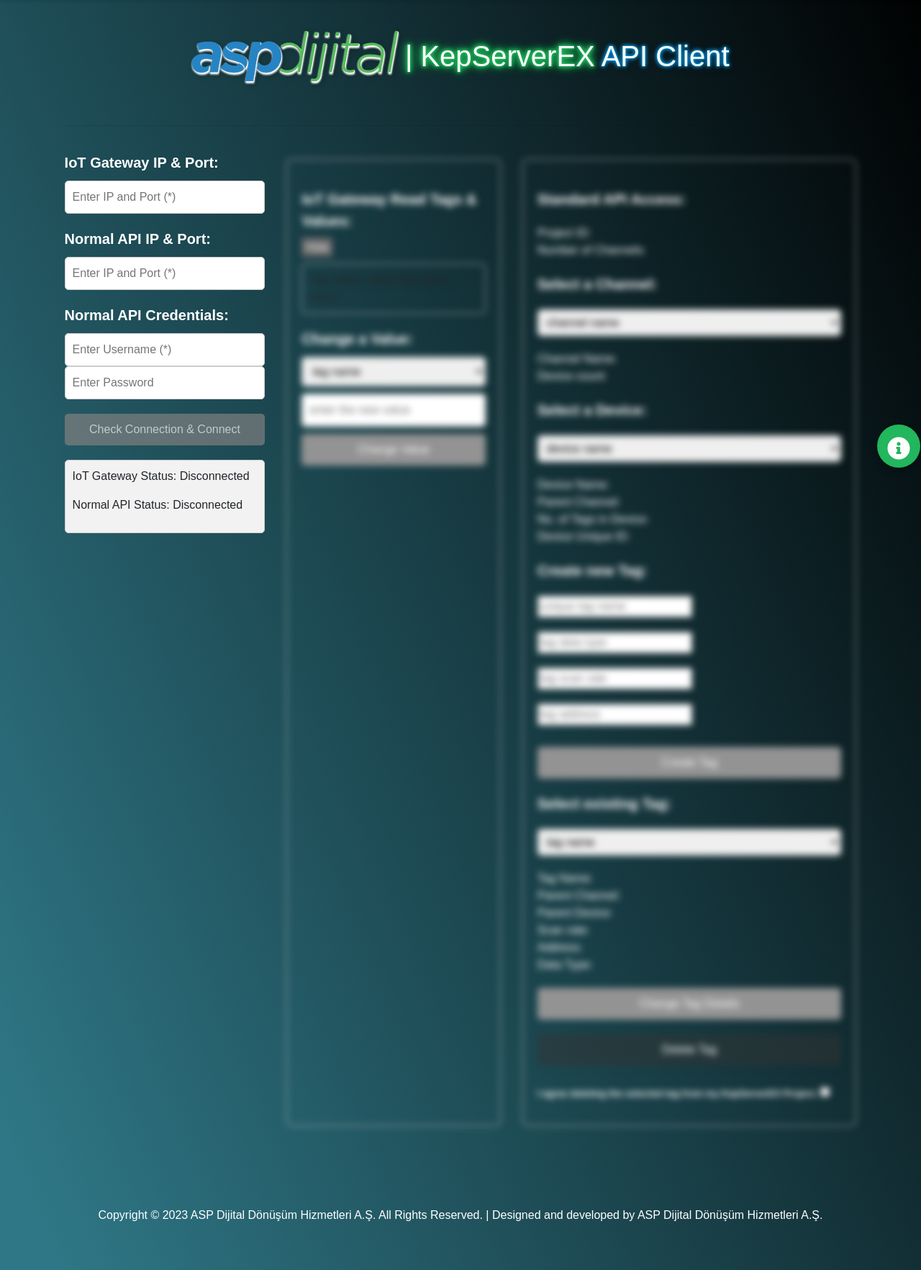
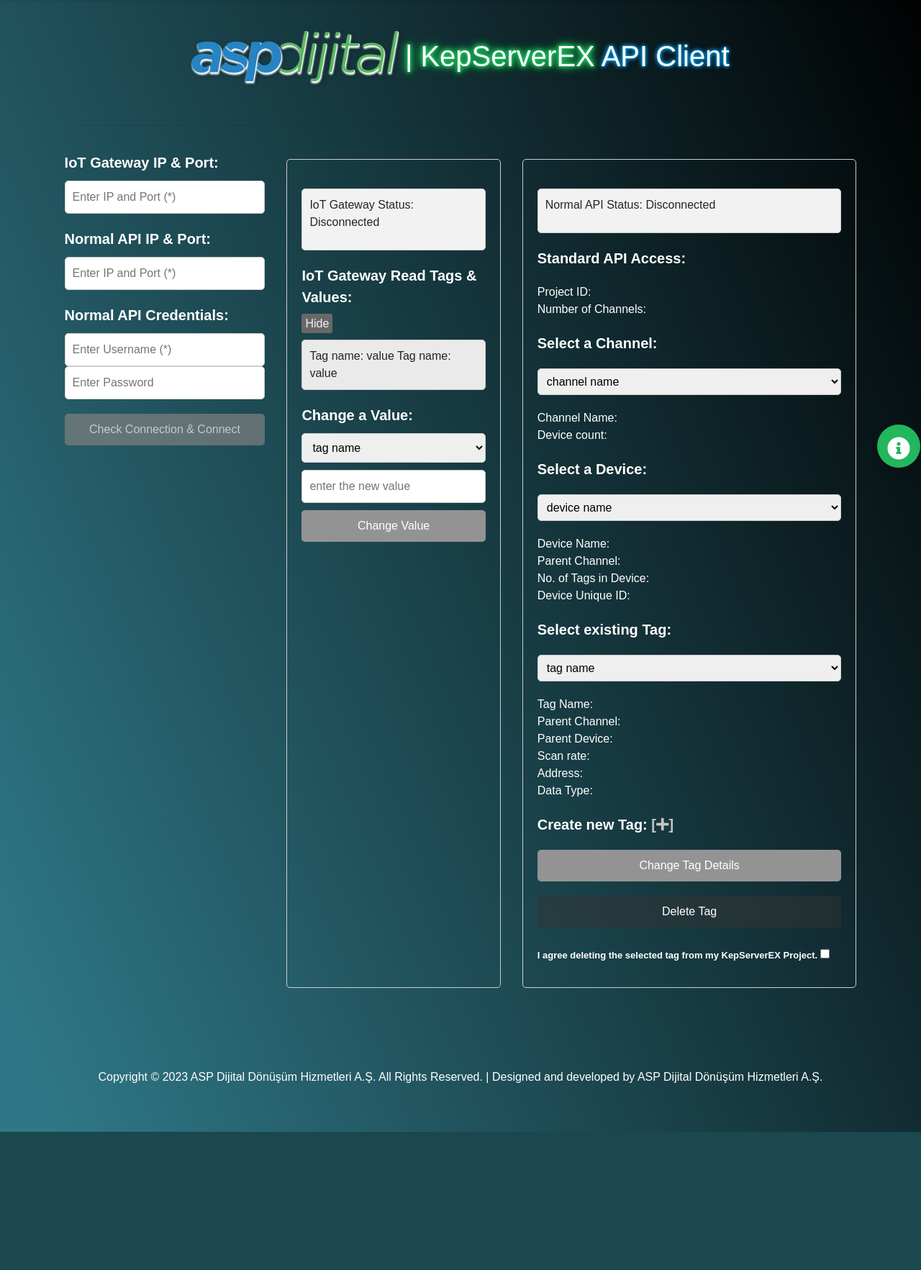
Before and after one commit to yunusemrejr/KepServerEX-Full-Web-API-Client, a PHP site: page / in a window 1280 px wide. Shown: the part 70-1835 px from the top of the page at 72% size. After the commit the page ends 1643 px from the top, so only its background shows below. Run offline with PHP 8.4, Linux system fonts and the light colour scheme; some libraries are stand-ins or nearby versions; some web fonts are replaced.

Commit message:
Add files via upload

```diff
--- a/configAPI.js
+++ b/configAPI.js
@@ -393,3 +393,12 @@ function deleteselectedtag(selectedTypeNameTAG, username, password) {
 
     document.getElementById("chkbx").checked = false;
 }
+
+
+const showcreatenewtag=()=>{
+    document.getElementById('shown').style.display='block';
+}
+
+
+
+const demo =`172.16.4.250:39320 | 172.16.4.250:57412`;
--- a/index.html
+++ b/index.html
@@ -13,9 +13,7 @@
     <link rel="stylesheet" href="style.css">
 
     <link rel="stylesheet" href="https://cdnjs.cloudflare.com/ajax/libs/font-awesome/5.15.3/css/all.min.css" />
-
-
-</head>
+ </head>
 
 <body>
     <div id="bodyContainer">
@@ -51,13 +49,14 @@
                     <input type="text" id="normal-api_pss" placeholder="Enter Password">
                 </div>
                 <button id="checkbtn" onclick="checkConnection()">Check Connection & Connect</button>
-                <div class="status">
-                    <p>IoT Gateway Status: <span id="iot-gateway-status">Disconnected</span></p>
-                    <p>Normal API Status: <span id="normal-api-status">Disconnected</span></p>
-                </div>
+
+
             </div>
 
             <div id="IoTGatewayDIV">
+                <div class="status">
+                    <p>IoT Gateway Status: <span id="iot-gateway-status">Disconnected</span></p>
+                 </div>
                 <label>IoT Gateway Read Tags & Values:</label>
                 <a id="hidemassvalues">Hide</a>
                 <div id="read_tags_and_values">Tag name: value <br>Tag name: value<br>
@@ -73,6 +72,9 @@
             </div>
 
             <div id="normalAPI_DIV">
+                <div class="status">
+                    <p>Normal API Status: <span id="normal-api-status">Disconnected</span></p>
+               </div>
                 <label>Standard API Access:</label>
                 <div id="project_data">Project ID: <br> Number of Channels: <br>
 
@@ -101,13 +103,8 @@
                 <div id="selected_device_info">Device Name: <br> Parent Channel: <br>No. of Tags in Device: <br>Device Unique ID: <br></div>
 
 
-                <label>Create new Tag:</label>
-                <input id="tagNameINPUT" placeholder="unique tag name">
-                <input id="tagDataTypeINPUT" placeholder="tag data type">
-                <input id="tagScanRateINPUT" placeholder="tag scan rate">
-                <input id="tagAddressINPUT" placeholder="tag address">
 
-                <button onclick="createNewTag(selectedTypeNameDVC, username, password,projectId)">Create Tag</button>
+
                 <label>Select existing Tag:</label>
                 <select id="dropdown_of_tags_for_standard_API">
             <option value="option1">tag name</option>
@@ -117,6 +114,20 @@
 
                 <div id="selected_tag_info">Tag Name: <br> Parent Channel: <br> Parent Device: <br> Scan rate: <br> Address: <br> Data Type: <br>
                 </div>
+
+
+                <div id="create-new-tag">
+                    <label>Create new Tag: <a style="color:rgb(0, 255, 195)"  onclick="showcreatenewtag()">[<span class="fas fa-plus"></span>]</a></label>
+                    <span id="shown"><input id="tagNameINPUT" placeholder="unique tag name">
+                    <input id="tagDataTypeINPUT" placeholder="tag data type">
+                    <input id="tagScanRateINPUT" placeholder="tag scan rate">
+                    <input id="tagAddressINPUT" placeholder="tag address">
+
+                    <button onclick="createNewTag(selectedTypeNameDVC, username, password,projectId)">Create Tag</button>
+                </span>
+                </div>
+
+
                 <button onclick="updateTag(selectedTypeNameDVC, username, password)">Change Tag Details</button>
                 <button style="background-color:#7024247d;" onclick="deleteselectedtag(selectedTypeNameTAG, username, password)">Delete Tag</button>
                 <label for="chkbx" style="font-size:small">I agree deleting the selected tag from my KepServerEX Project. <input name="chkbx" id="chkbx" type="checkbox"></label>
--- a/style.css
+++ b/style.css
@@ -136,7 +136,7 @@ button:disabled {
 
 #IoTGatewayDIV:not(.connected),
 #normalAPI_DIV:not(.connected) {
-    filter: grayscale(100%) blur(5px);
+    filter: grayscale(100%) ;
     pointer-events: none
 }
 
@@ -260,8 +260,7 @@ body {
 
 #IoTGatewayDIV.error,
 #normalAPI_DIV.error {
-    filter: blur(5px);
-    pointer-events: none;
+     pointer-events: none;
     position: relative
 }
 
@@ -438,7 +437,8 @@ button {
     overflow-y: auto;
     font-size: 16px;
     max-width: 100%;
-    max-height: 100%
+    max-height: 100%;
+    background-color: #e2eaff;
 }
 
 #read_tags_and_values span {
@@ -715,3 +715,7 @@ button {
     transform: translate(-50%, -50%);
     z-index: 9999;
 }
+
+#shown{
+    display: none;
+}
```
